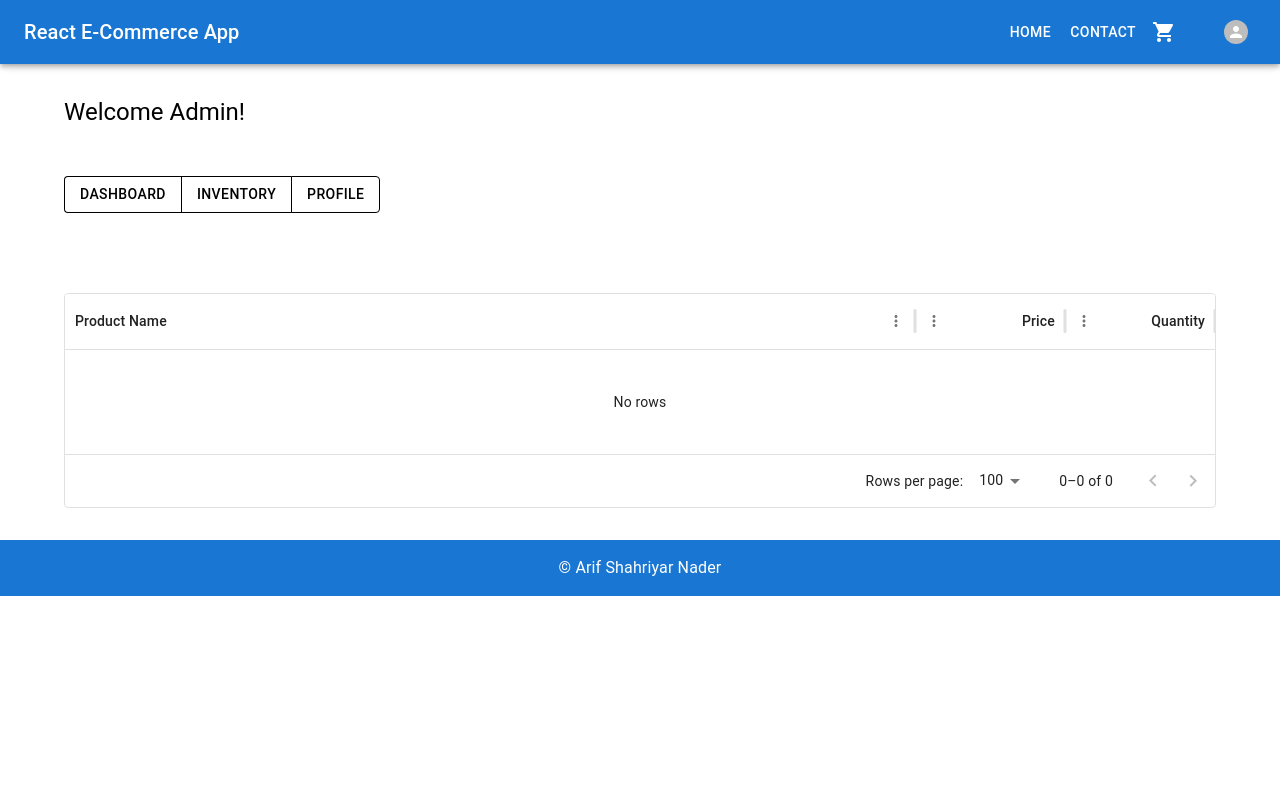
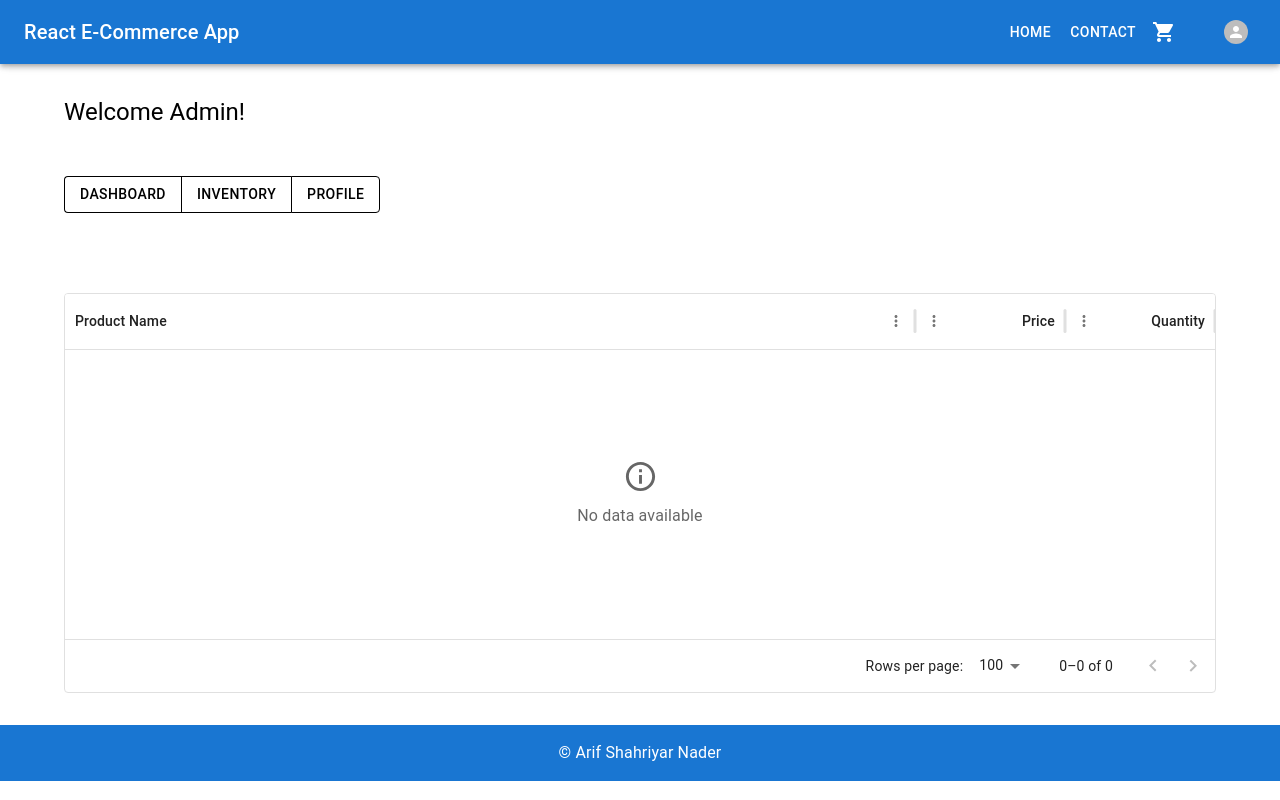
Before and after one commit to arifshahriyarnader/e-commerce-app, a React (Create React App) app in the folder client/: page /admin/inventory in a window 1280 px wide. Built offline with nearby package versions, Linux system fonts and the light colour scheme; no server answers.

Commit message:
Add empty state in Product Table

```diff
--- /dev/null
+++ b/client/src/common/components/TableEmptyState.jsx
@@ -0,0 +1,22 @@
+import { Box, Typography } from '../../common/components'
+import { InfoOutlinedIcon } from '../icons'
+
+export const TableEmptyState = () => {
+  return (
+    <Box
+      sx={{
+        display: 'flex',
+        flexDirection: 'column',
+        alignItems: 'center',
+        justifyContent: 'center',
+        height: '100%',
+        color: 'text.secondary',
+      }}
+    >
+      <InfoOutlinedIcon fontSize="large" />
+      <Typography variant="subtitle1" sx={{ mt: 1 }}>
+        No data available
+      </Typography>
+    </Box>
+  )
+}
--- a/client/src/common/components/index.js
+++ b/client/src/common/components/index.js
@@ -20,10 +20,12 @@ import {
   Badge,
   Menu,
   MenuItem,
-  MenuList
+  MenuList,
+  LinearProgress,
+  CircularProgress,
 } from "@mui/material";
 import { DataGrid } from '@mui/x-data-grid';
-
+export * from './TableEmptyState';
 export {
   Box,
   Button,
@@ -47,5 +49,7 @@ export {
   Menu,
   MenuItem,
   MenuList,
-  DataGrid as Table
+  DataGrid as Table,
+  LinearProgress,
+  CircularProgress,
 };
--- a/client/src/common/icons/index.js
+++ b/client/src/common/icons/index.js
@@ -1,8 +1,13 @@
-import AddShoppingCartIcon from '@mui/icons-material/AddShoppingCart';
-import ImageIcon from '@mui/icons-material/Image';
-import DeleteIcon from '@mui/icons-material/Delete';
-import ShoppingCartIcon from '@mui/icons-material/ShoppingCart';
-export {AddShoppingCartIcon}
-export {ImageIcon}
-export {DeleteIcon}
-export {ShoppingCartIcon}
+import AddShoppingCartIcon from "@mui/icons-material/AddShoppingCart";
+import ImageIcon from "@mui/icons-material/Image";
+import DeleteIcon from "@mui/icons-material/Delete";
+import ShoppingCartIcon from "@mui/icons-material/ShoppingCart";
+import InfoOutlinedIcon from "@mui/icons-material/InfoOutlined";
+
+export {
+  AddShoppingCartIcon,
+  ImageIcon,
+  DeleteIcon,
+  ShoppingCartIcon,
+  InfoOutlinedIcon,
+};
--- a/client/src/components/product/ProductTable.jsx
+++ b/client/src/components/product/ProductTable.jsx
@@ -1,6 +1,8 @@
-import { Box, Table, } from '../../common/components';
+import { useProduct } from '../../api/queries';
+import { Box, Table, TableEmptyState, } from '../../common/components';
 
 export const ProductTable = () => {
+  const {isLoading, products} = useProduct();
   return (
     <Box py={4}>
      <Table columns={[
@@ -21,7 +23,12 @@ export const ProductTable = () => {
       width:150,
       type:'number'
     },
-     ]} rows={[]} />
+     ]} rows={[]} loading={isLoading}
+     slots={{
+      noRowsOverlay:() => <TableEmptyState />,
+     }}
+     sx={{
+      minHeight:400,}} />
     </Box>
   )
 }
```
